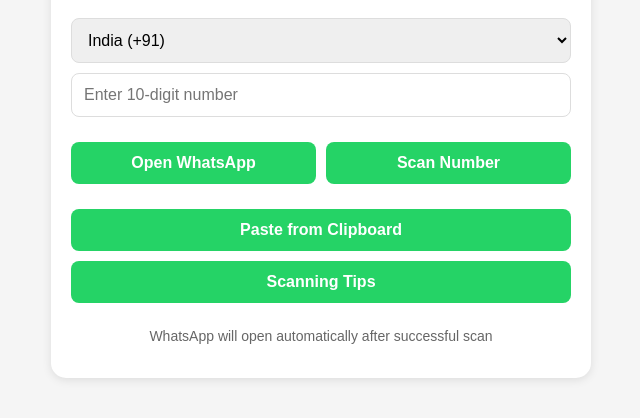
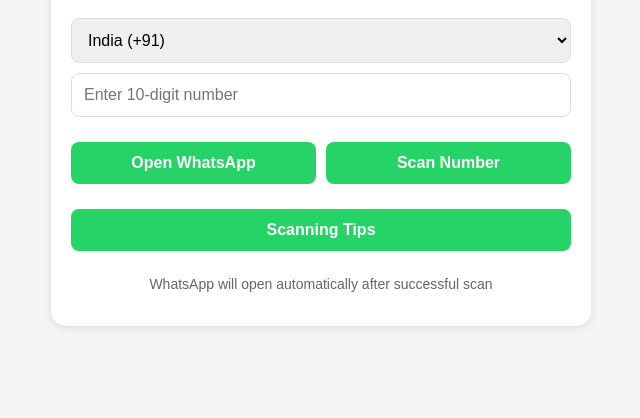
Before and after one commit to Maciiiii/Wt-num-scan, a plain HTML site: page index.html in a window 1280 px wide. Shown: the part 120-538 px from the top of the page, without its empty margins (319-959 px from the left). Drawn offline with Linux system fonts and the light colour scheme; a script that the page names is missing.

Commit message:
Update index.html

```diff
--- a/index.html
+++ b/index.html
@@ -139,7 +139,7 @@
             <button id="scanBtn" onclick="toggleScanner()">Scan Number</button>
         </div>
 
-        <button onclick="pasteFromClipboard()">Paste from Clipboard</button>
+       <!-- <button onclick="pasteFromClipboard()">Paste from Clipboard</button>-->
         <button onclick="toggleHints()">Scanning Tips</button>
 
         <div id="scanner-section">
```
